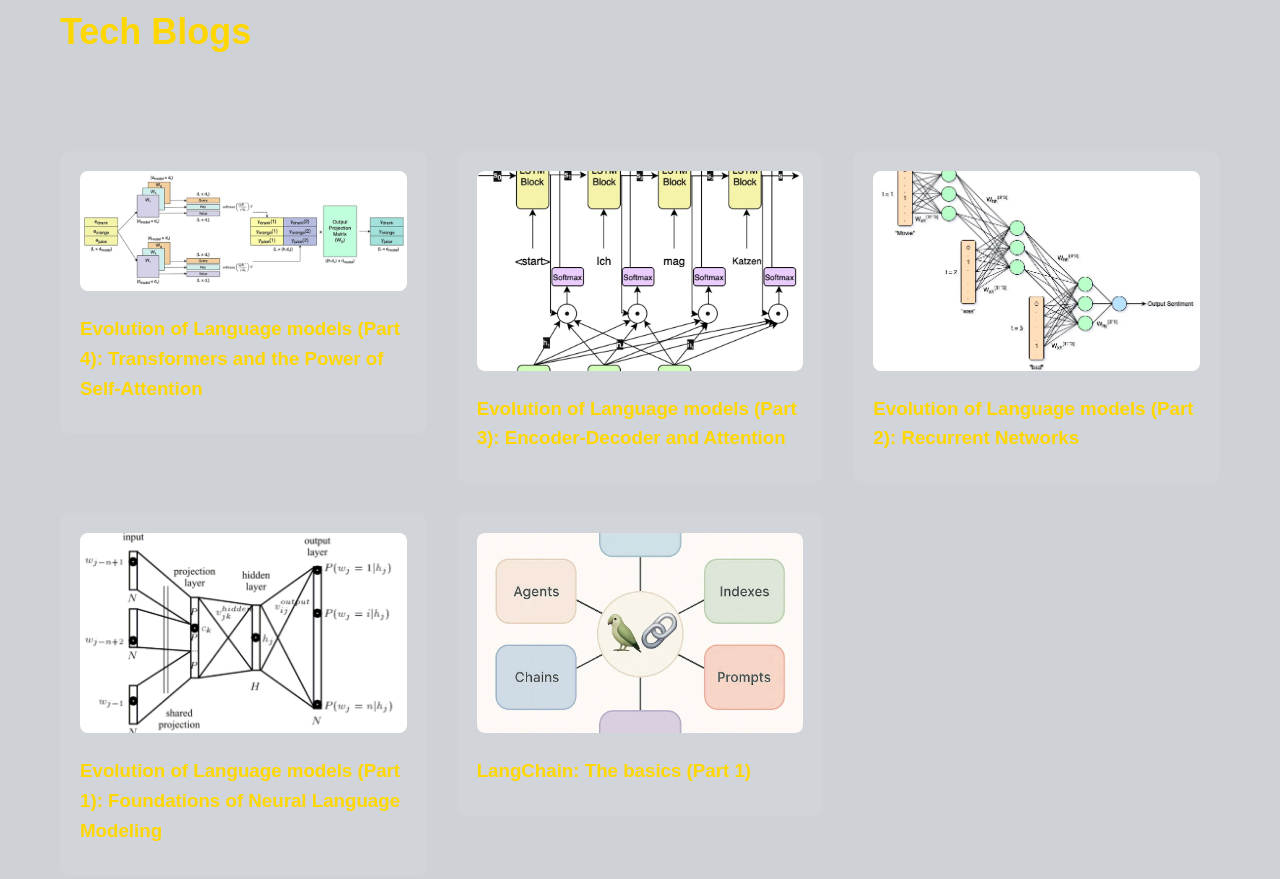
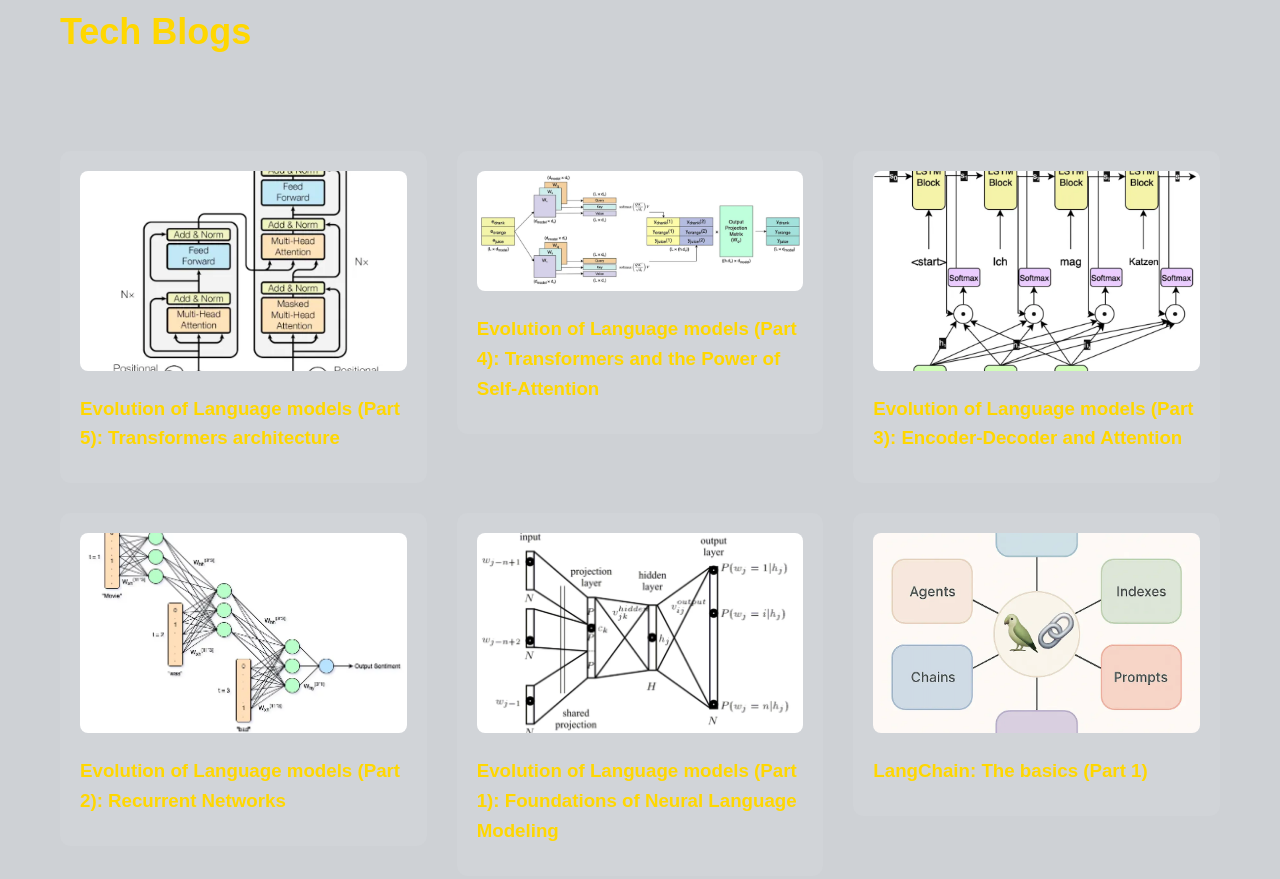
Before and after one commit to Shobhit20/Shobhit20.github.io, a website built with Vite: page index.html in a window 1280 px wide. Shown: the part 5173-6052 px from the top of the page. Built offline with nearby package versions, Linux system fonts and the light colour scheme.

Commit message:
updated the transformers architecture blog

```diff
--- a/index.html
+++ b/index.html
@@ -223,6 +223,12 @@
       <div class="container">
         <h2>Tech Blogs</h2>
         <div class="projects-grid">
+          <a href="https://medium.com/@shobhit.workds/evolution-of-language-models-part-5-transformers-architecture-ff31ee3b4386">
+            <div class="project-card">
+              <img src="assets/llm_p5_blog.jpg" alt="Project 1">
+              <h3>Evolution of Language models (Part 5): Transformers architecture</h3>
+            </div>
+          </a>
           <a href="https://medium.com/@shobhit.workds/evolution-of-language-models-part-4-transformers-and-the-power-of-self-attention-666af6e614db">
             <div class="project-card">
               <img src="assets/llm_p4_blog.jpg" alt="Project 1">
```
Also changed, not shown: assets/llm_p5_blog.jpg (added).
